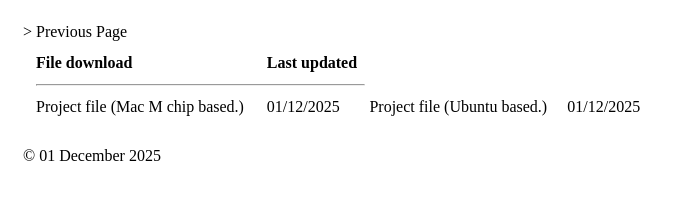
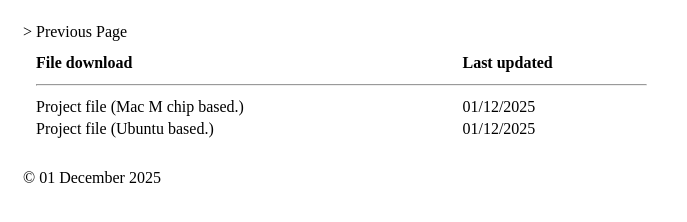
Before and after one commit to tomtchsiao/project, a plain HTML site: page 下載/index.html in a window 1280 px wide. Shown: the whole page, without its empty margins (0-687 px from the left). Drawn offline with Linux system fonts and the light colour scheme.

Commit message:
Update index.html

```diff
--- a/下載/index.html
+++ b/下載/index.html
@@ -48,7 +48,9 @@
             <th colspan="2"><hr></th>
         </tr>
         <tr>
-            <td><a href="壓縮檔/專題檔案_Mac.zip">Project file (Mac M chip based.)</a></td><td >01/12/2025</td> <br>
+            <td><a href="壓縮檔/專題檔案_Mac.zip">Project file (Mac M chip based.)</a></td><td >01/12/2025</td>
+        </tr>
+        <tr>
             <td><a href="壓縮檔/專題檔案_Ubuntu.zip">Project file (Ubuntu based.)</a></td><td >01/12/2025</td>
         </tr>
     </table>
```
